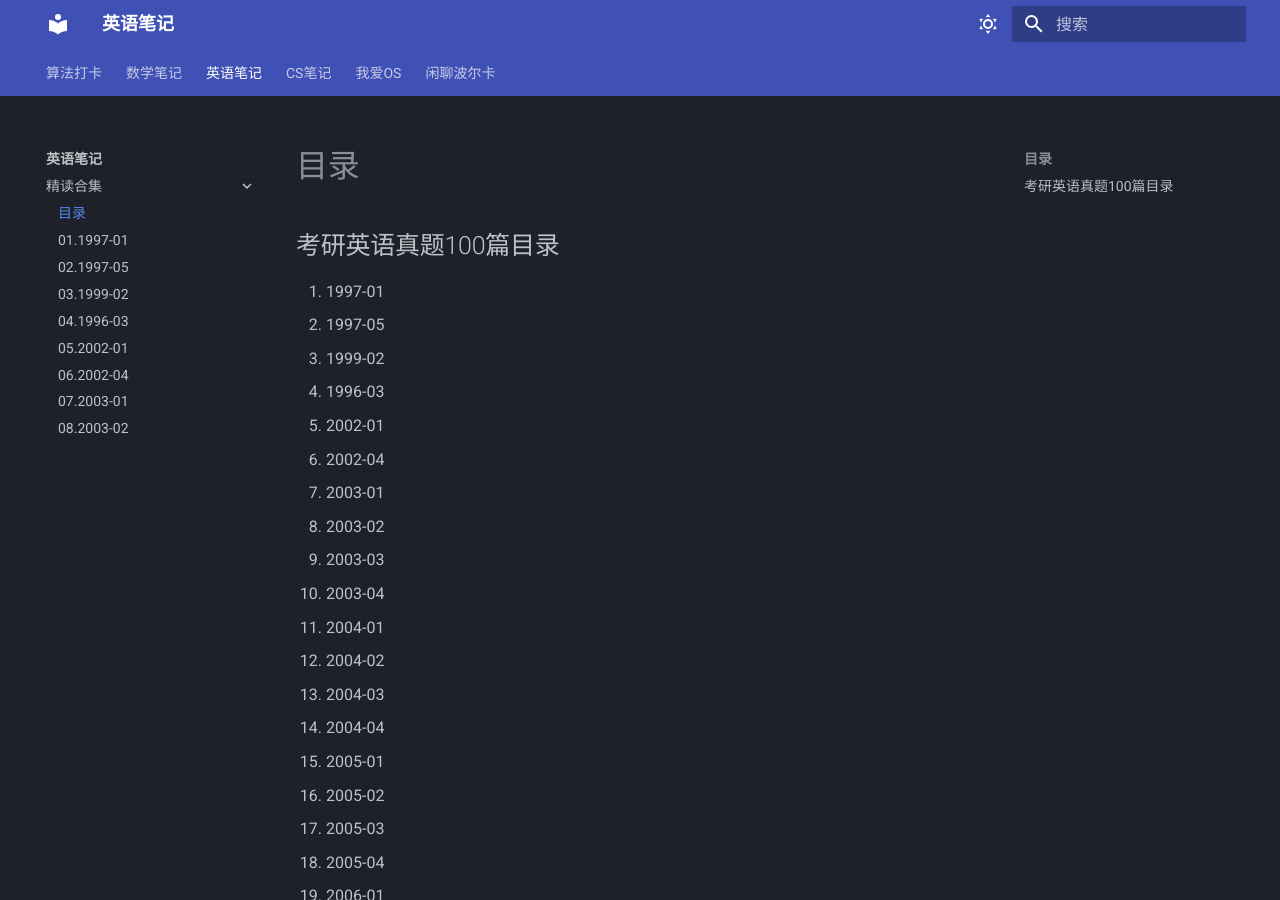
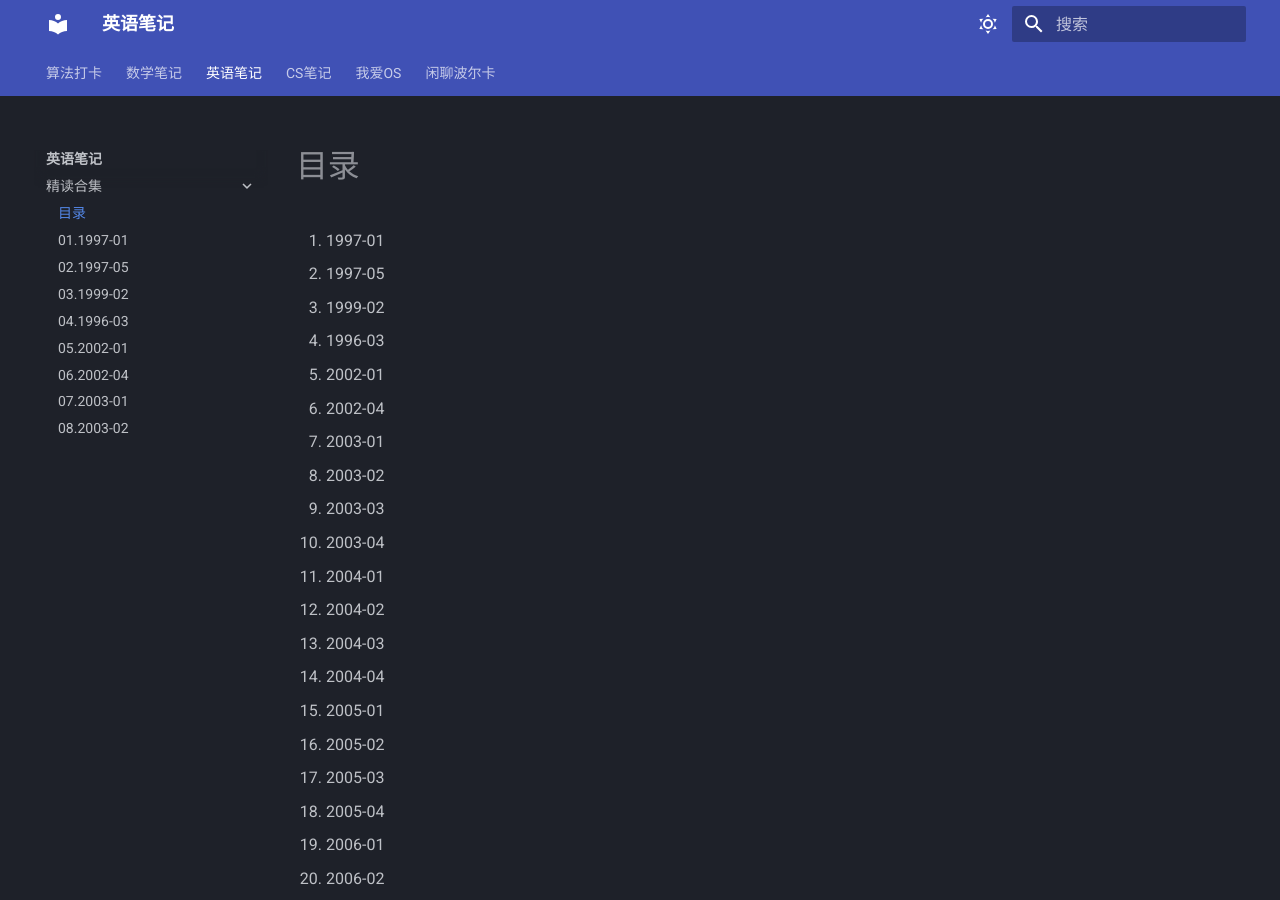
Before and after one commit to Haohahahaha/eng, an MkDocs documentation site: the page built from docs/Cata-100.md, in a window 1280 px wide and 900 px high. Built offline with MkDocs 1.6.1 and Material for MkDocs 9.7.7, drawn with Linux system fonts in a browser that asks for light colours.

Commit message:
2023-02-25_15:24:47 update

```diff
--- a/docs/Cata-100.md
+++ b/docs/Cata-100.md
@@ -1,5 +1,3 @@
-## 考研英语真题100篇目录
-
 1. 1997-01
 2. 1997-05
 3. 1999-02
```
